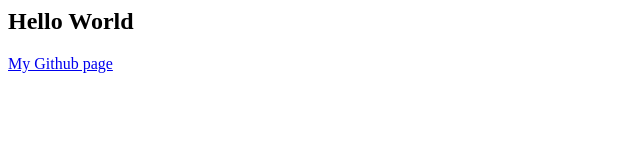
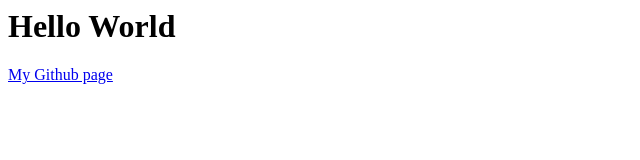
Before and after one commit to Error916/error916.github.io, a plain HTML site: page index.html in a window 1280 px wide. Shown: the whole page, without its empty margins (0-640 px from the left). Drawn offline with Linux system fonts and the light colour scheme.

Commit message:
add some tresh

```diff
--- a/index.html
+++ b/index.html
@@ -3,7 +3,7 @@
 		<title>About me</title>
 	</head>
 	<body>
-		<h2>Hello World</h2>
-		<a href="https://github.com/Error916">My Github page</a>
+		<h1>Hello World</h1>
+		<p><a href="https://github.com/Error916">My Github page</a></p>
 	</body>
 </html>
```
